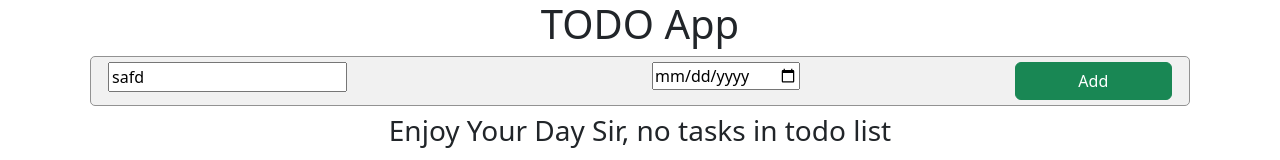
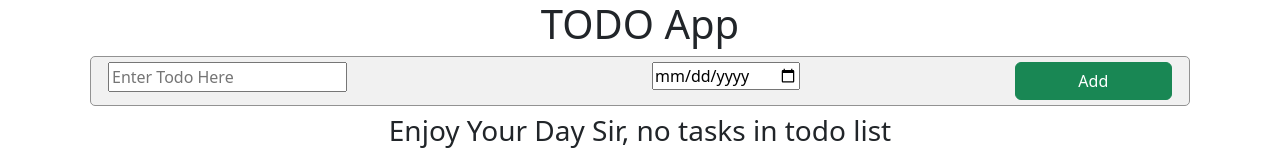
Before and after one commit to BlackHatDevX/todo-app-one, a React (Vite) app: page / in a window 1280 px wide. Shown: the top 160 px of the page. Built offline with nearby package versions, Linux system fonts and the light colour scheme; the HTML template or start-up script is replaced by a standard one.

Commit message:
29112023F02

```diff
--- a/src/App.jsx
+++ b/src/App.jsx
@@ -5,7 +5,7 @@ import TodoItem from "./components/TodoItem";
 import EmptyMessage from "./components/EmptyMessage";
 function App() {
   const [data, setData] = useState([]);
-  const [val, setVal] = useState("safd");
+  const [val, setVal] = useState("");
   const [date, setDate] = useState("");
   const getValue = (txt) => {
     setVal(txt);
--- a/src/components/TodoItem.jsx
+++ b/src/components/TodoItem.jsx
@@ -7,7 +7,7 @@ const TodoItem = ({ data, DeleteData }) => {
         return (
           <DataTodo
             name={values.name}
-            key={values.name}
+            key={values.name + values.date + Math.random() * Math.random()}
             date={values.date}
             DeleteData={DeleteData}
           />
```
